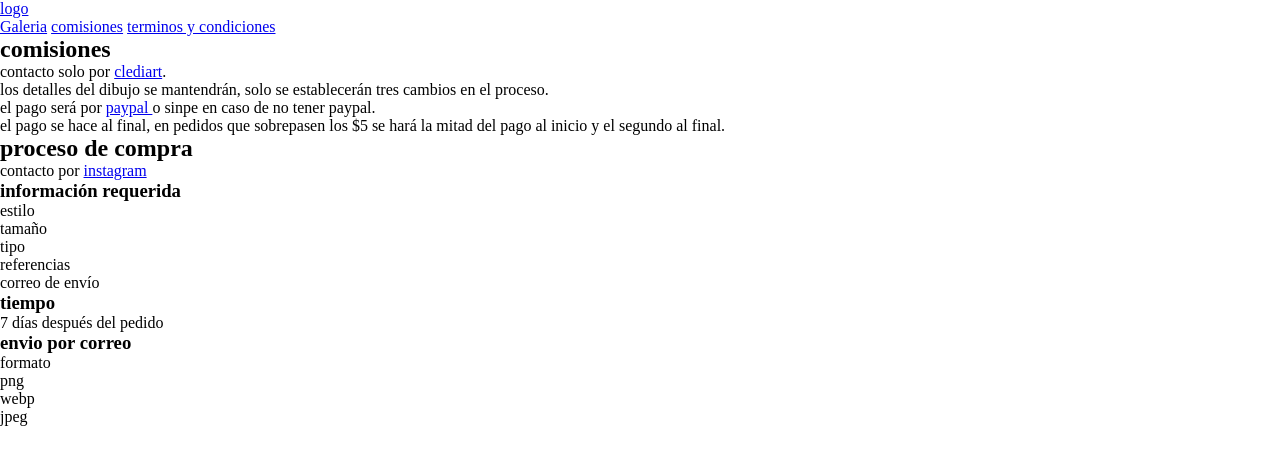
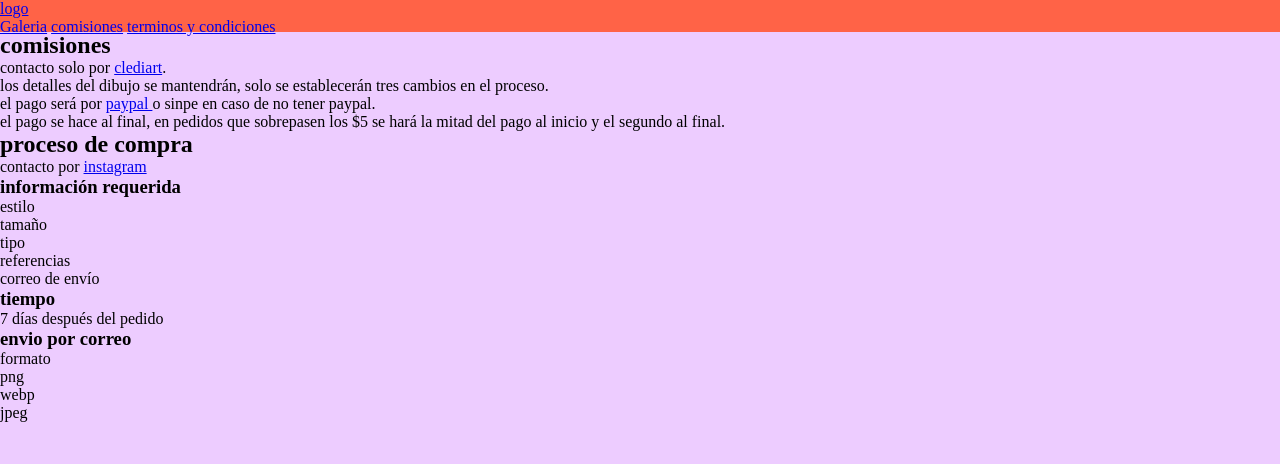
Before and after one commit to cledious/CLEDIART, a plain HTML site: page index.html in a window 1280 px wide. Drawn offline with Linux system fonts and the light colour scheme.

Commit message:
update style.css

```diff
--- a/style.css
+++ b/style.css
@@ -4,5 +4,10 @@
     border: 0;
 }
 body{
-    background-color: ;
+    background-color: #EDCCFF;
 }
+header{
+    width: 100%;
+    height: 2rem;
+    background-color: tomato;
+}
```
